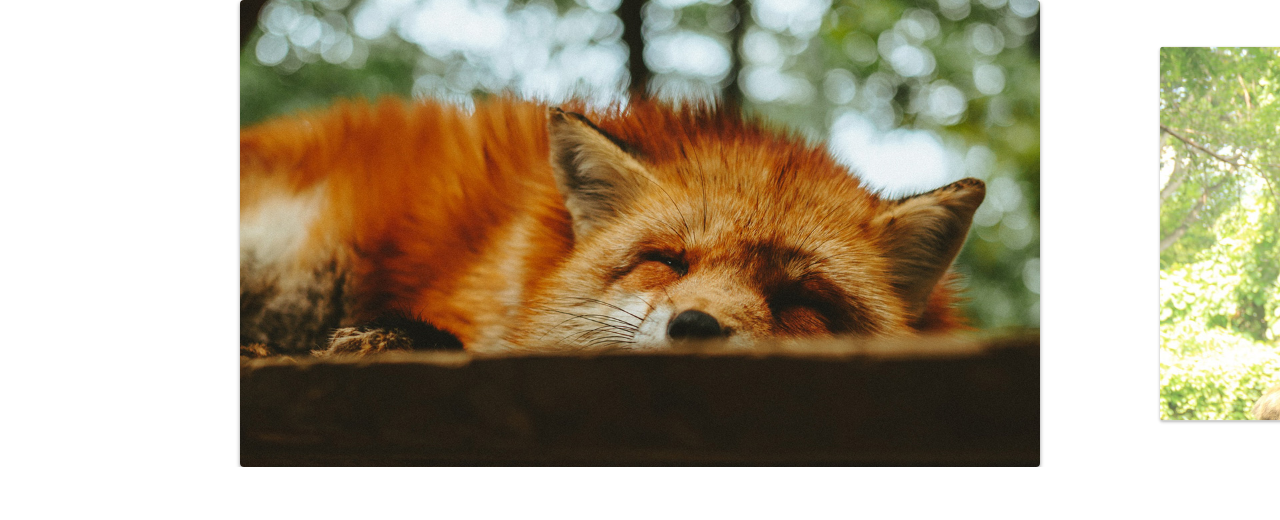
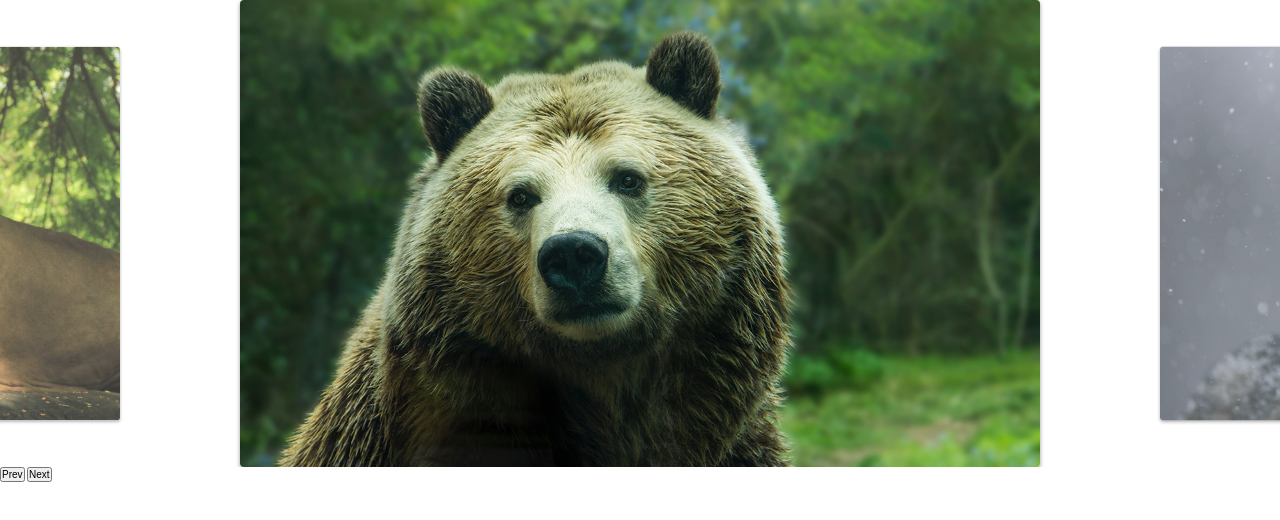
Before and after one commit to marcoscarvalhodev/slide, a plain HTML site: page index.html in a window 1280 px wide. Drawn offline with Linux system fonts and the light colour scheme.

Commit message:
prev and next navigation were added

```diff
--- a/index.html
+++ b/index.html
@@ -18,6 +18,10 @@
       <li><img src="img/foto6.jpg" alt=""></li>
     </ul>
   </div>
+  <div class="arrow-nav">
+    <button class="prev">Prev</button>
+    <button class="next">Next</button>
+  </div>
 
   <script type="module" src="js/script.js"></script>
 </body>
--- a/js/script.js
+++ b/js/script.js
@@ -1,6 +1,5 @@
-import Slide from "./slide.js";
+import {SlideNav} from "./slide.js";
 
-const slide = new Slide('.slide', '.slide-wrapper');
+const slide = new SlideNav('.slide', '.slide-wrapper');
 slide.init();
-
-slide.changeSlide(0)
+slide.addArrow('.prev', '.next')
--- a/js/slide.js
+++ b/js/slide.js
@@ -1,6 +1,6 @@
 import debounce from './debounce.js'
 
-export default class Slide {
+export class Slide {
   constructor(slide, wrapper) {
     this.slide = document.querySelector(slide);
     this.wrapper = document.querySelector(wrapper);
@@ -68,9 +68,6 @@ export default class Slide {
     this.wrapper.addEventListener('touchend', this.onEnd);
 
   }
-
-
-
 
   // Slides config
 
@@ -143,6 +140,8 @@ export default class Slide {
     this.onMove = this.onMove.bind(this);
     this.onEnd = this.onEnd.bind(this);
     this.onResize = debounce(this.onResize.bind(this), 100);
+    this.activePrevSlide = this.activePrevSlide.bind(this);
+    this.activeNextSlide = this.activeNextSlide.bind(this);
   }
 
   init () {
@@ -151,6 +150,20 @@ export default class Slide {
     this.addSlideEvents();
     this.slidesConfig();
     this.addResizeEvent();
+    this.changeSlide(2)
     return this;
   }
 }
+
+export class SlideNav extends Slide {
+  addArrow(prev, next) {
+    this.prevElement = document.querySelector(prev);
+    this.nextElement = document.querySelector(next);
+    this.addArrowEvent();
+  }
+
+  addArrowEvent() {
+    this.prevElement.addEventListener('click', this.activePrevSlide);
+    this.nextElement.addEventListener('click', this.activeNextSlide);
+  }
+}
```
